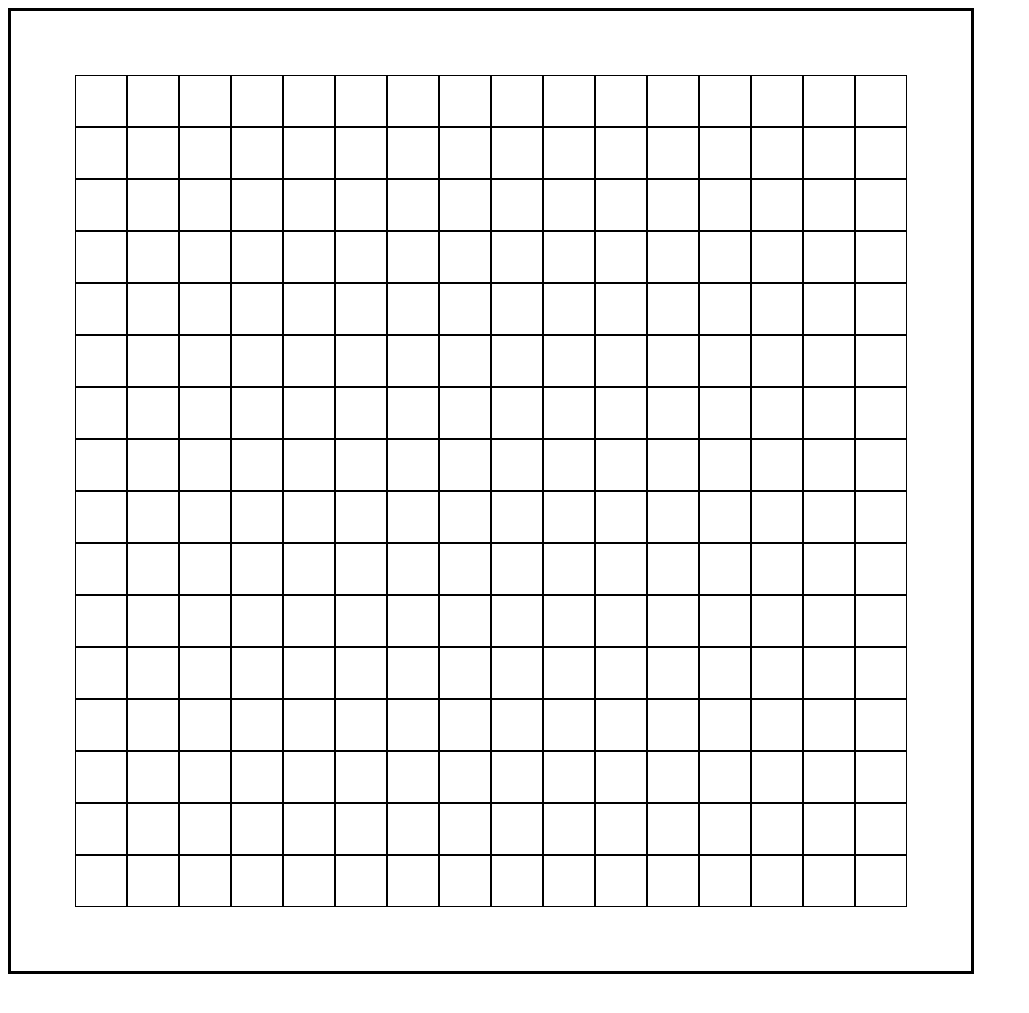
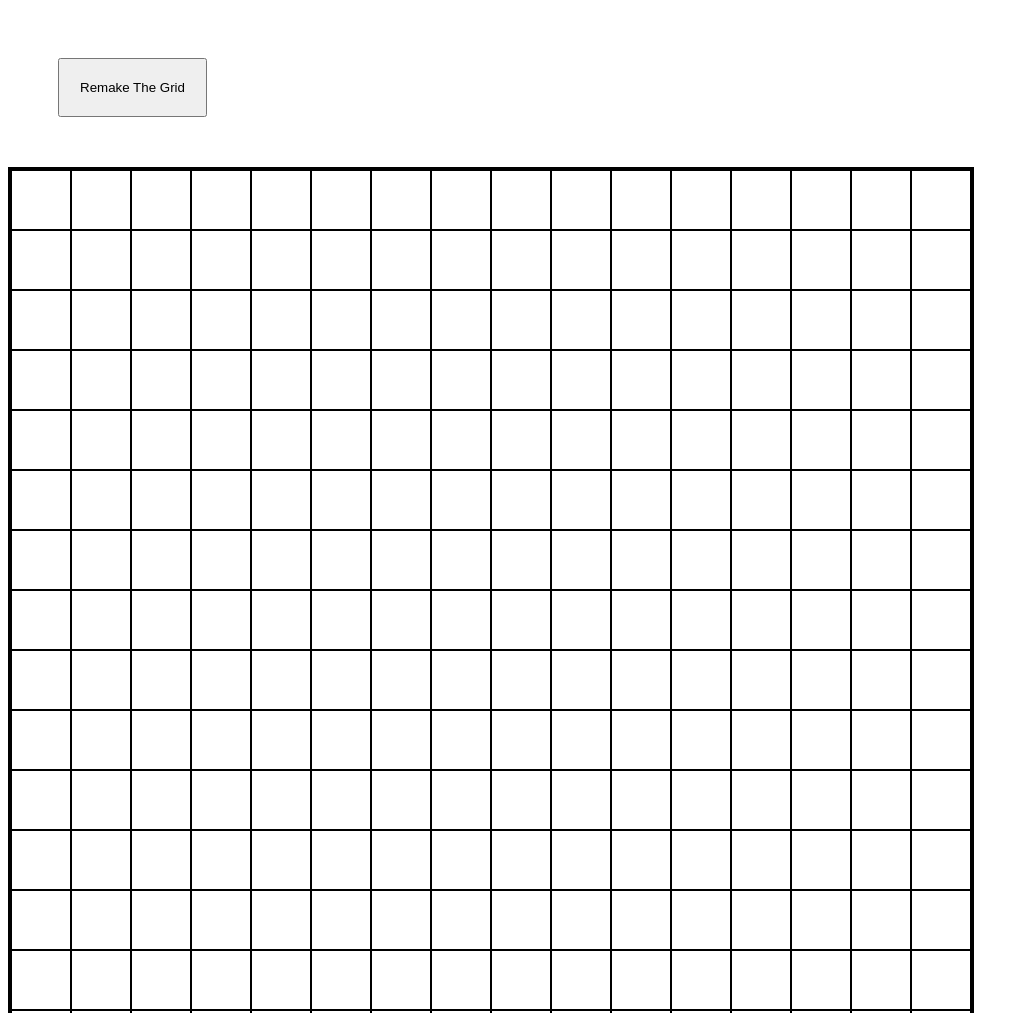
Before and after one commit to Track404/Etch-a-Sketch-, a plain HTML site: page index.html in a window 1280 px wide. Shown: the top 1013 px of the page, without its empty margins (0-1029 px from the left). Before the commit the page ends 982 px from the top, so only its background shows below. Drawn offline with Linux system fonts and the light colour scheme.

Commit message:
working program with simple UI can create new grid with user input and delete the last one

```diff
--- a/index.html
+++ b/index.html
@@ -7,7 +7,8 @@
     <link rel="stylesheet" href="style.css">
     <title>Document</title>
 </head>
-<body>
+<body id="body">
+    <button id="theButton">Remake The Grid</button>
     <div id="allDiv"></div>
     <script src="script.js"></script>
 </body>
--- a/script.js
+++ b/script.js
@@ -1,39 +1,56 @@
-
+//fucntion that create a new grid if div*div
 
 function CreateGrid(numberOfDiv) {
-
   let allDiv = document.querySelector("#allDiv");
 
   for (let i = 0; i < numberOfDiv; i++) {
-
-            let myRow= document.createElement("div");
+    let myRow = document.createElement("div");
     myRow.classList.add("row");
     allDiv.appendChild(myRow);
 
-            for (let j = 0; j < numberOfDiv; j++){
+    for (let j = 0; j < numberOfDiv; j++) {
       let myPixel = document.createElement("div");
       myPixel.classList.add("pixel");
       myRow.appendChild(myPixel);
-
+    }
   }
 }
 
+// function that when you click on a button it create and delete the last grid
 
+function makeNewGrid() {
+  let button = document.querySelector("#theButton");
 
+  button.addEventListener("click", () => {
+    numberOfDiv = prompt("New Grid Size");
+    deleteDiv();
+    CreateGrid(numberOfDiv);
+    makeColorDiv();
+  });
+}
+
+// function that when you mouse pass a div it change color to black
+
+function makeColorDiv() {
+    let colorChange = document.querySelectorAll(".pixel");
+
+    colorChange.forEach(function (colorChange) {
+      colorChange.addEventListener("mouseover", () => {
+        colorChange.setAttribute("style", "background: black;");
+      });
+    });
 
 }
 
-
+//function that delete all the div with the row class
+function deleteDiv() {
+    let allRow = document.querySelectorAll(".row");
+    allRow.forEach((element) => {
+        element.remove();
+      });
+}
 let numberOfDiv = 16;
 
 CreateGrid(numberOfDiv);
-
-let colorChange = document.querySelectorAll(".pixel");
-
-colorChange.forEach(function(colorChange) {
-    colorChange.addEventListener("mouseover", () =>{
-      colorChange.setAttribute('style', 'background: black;');
-    });
-  });
-
-let button = document.querySelector("#theButton");
+makeColorDiv();
+makeNewGrid();
--- a/style.css
+++ b/style.css
@@ -1,26 +1,37 @@
 
 
 #allDiv{
+width: 960px;
 height: 960px;
-width: 960px;
 border-style: solid;
 border-color: black;
 display: flex;
 flex-direction: column;
-align-items: center;
-justify-content: center;
+align-items:stretch;
+justify-content: stretch;
+flex-wrap: wrap;
+position: absolute;
 
 
 }
 
 .row{
     display: flex;
+    flex: 1;
+
+
 
 }
 
 .pixel{
     border: 1px solid #000000;
-    height: 50px;
-    width: 50px;
+
+    display: flex;
+    flex: 1;
 
 }
+
+#theButton{
+    margin: 50px;
+    padding: 20px;
+}
```
Lines whose indentation alone changed are shown as unchanged.
